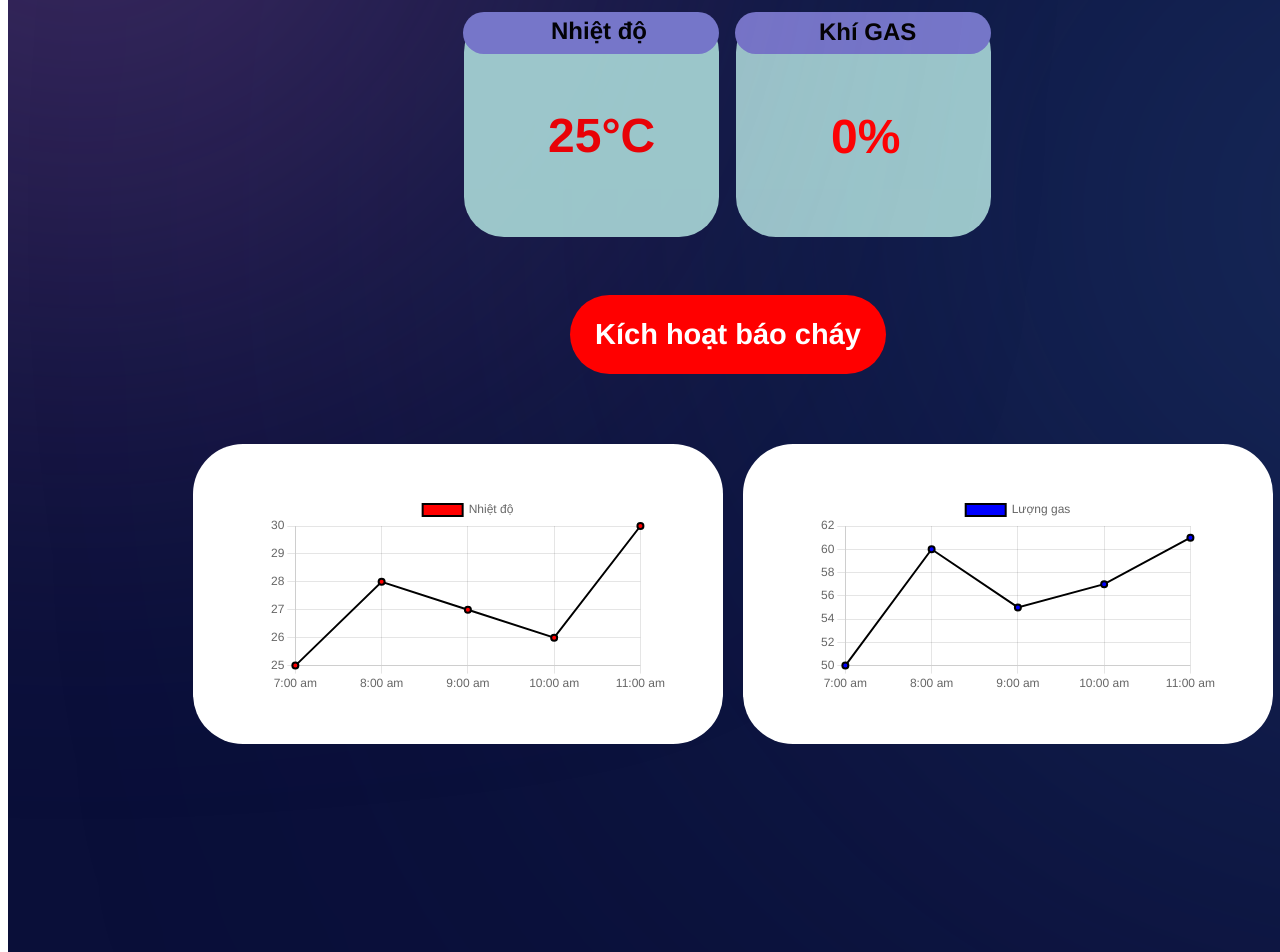
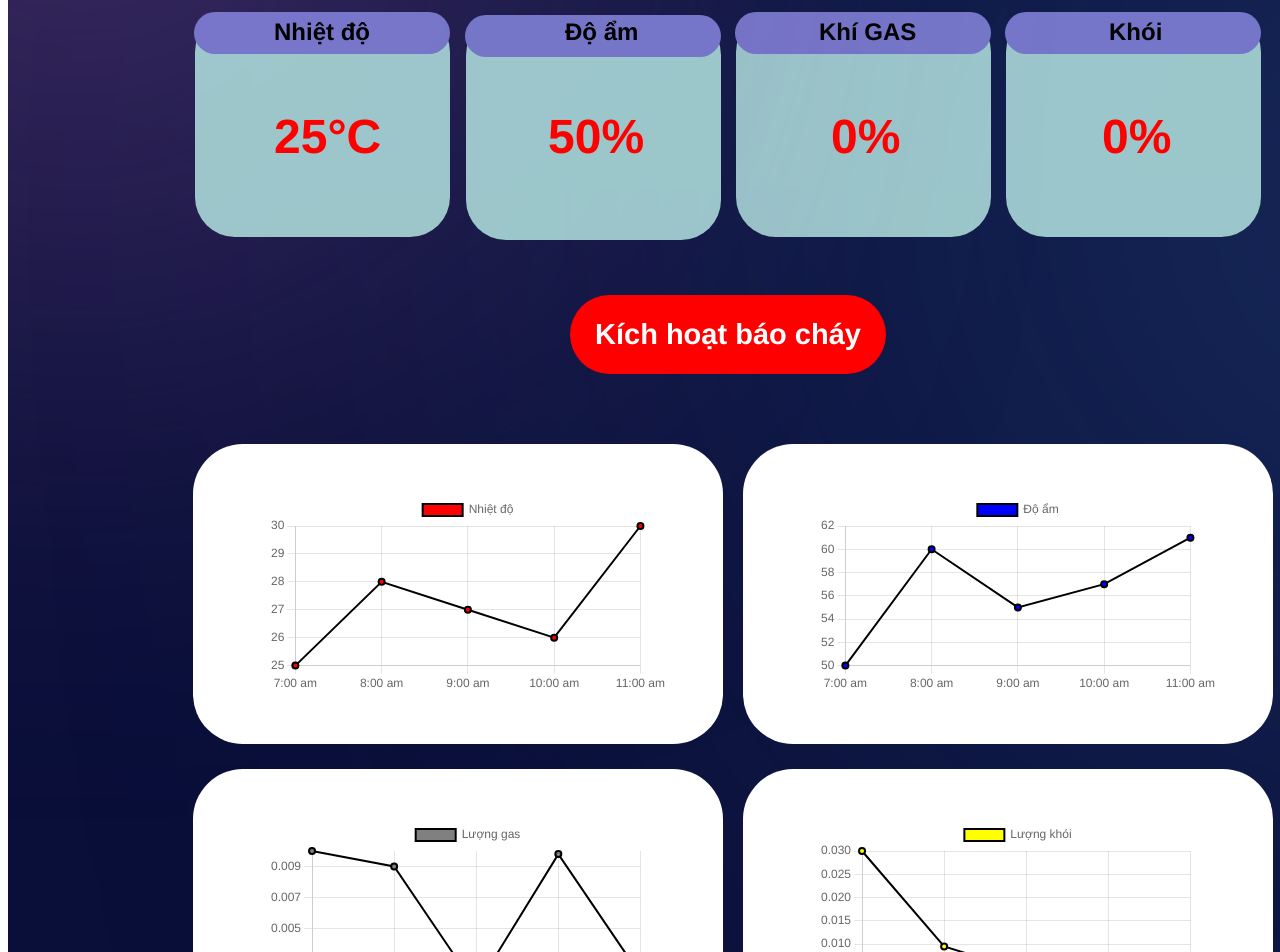
Before and after one commit to Noboroto/IOT-Fire-Alarm, a React (Create React App) app in the folder frontend/: page / in a window 1280 px wide. Shown: the part 320-1272 px from the top of the page. Built offline with nearby package versions, Linux system fonts and the light colour scheme.

Commit message:
Revert "delete humid"
This reverts commit 562cfca1c0abeee3c6b0c50a566fab59ec090ebd.

```diff
--- a/frontend/src/App.js
+++ b/frontend/src/App.js
@@ -111,7 +111,7 @@ const App = () => {
   const [humidData, setHumidData] = useState({
     labels: HumidData.map((data) => data.hour),
     datasets: [{
-      label: "Lượng gas",
+      label: "Độ ẩm",
       data: HumidData.map((data) => data.rate),
       backgroundColor: "blue",
       borderColor: "black",
@@ -162,11 +162,15 @@ const App = () => {
             </div>
             <div className="overlap-wrapper">
               <div className="overlap-group-2">
+                <div className="rectangle" />
+                <div className="rectangle-2" />
               </div>
             </div>
             <div className="text-wrapper">Khí GAS</div>
+            <div className="text-wrapper-2">Khói</div>
             <img className="img" alt="Object other" src="object-other-07.png" />
             <div className="gas">0%</div>
+            <div className="ashe">0%</div>
           </div>
           <div className="overlap-2">
             <div className="ellipse-2" />
@@ -184,11 +188,21 @@ const App = () => {
               <div className="overlap-group-2">
                 <div className="rectangle" />
                 <div className="rectangle-2" />
-                <div className="text-wrapper-9">Nhiệt độ</div>
-                <div className="temperature">25°C</div>
               </div>
             </div>
             <h1 className="h-1">HỆ THỐNG BÁO CHÁY</h1>
+            <div className="text-wrapper-9">Nhiệt độ</div>
+            <div className="temperature">25°C</div>
+          </div>
+          <div className="overlap-3">
+            <div className="div-wrapper">
+              <div className="overlap-group-2">
+                <div className="rectangle" />
+                <div className="rectangle-2" />
+              </div>
+            </div>
+            <div className="text-wrapper-11">Độ ẩm</div>
+            <div className="humidity">50%</div>
           </div>
           <div className="charts">
             <div className="temp-wrapper">
@@ -201,7 +215,21 @@ const App = () => {
             <div className="humid-wrapper">
               <div className="chart-humid">
                 <div className="chart-humid-ratio">
-                  <LineChartGas chartData={humidData} />
+                  <LineChartHumid chartData={humidData} />
+                </div>
+              </div>
+            </div>
+            <div className="gas-wrapper">
+              <div className="chart-gas">
+                <div className="chart-gas-ratio">
+                  <LineChartGas chartData={gasData} />
+                </div>
+              </div>
+            </div>
+            <div className="ashe-wrapper">
+              <div className="chart-ashe">
+                <div className="chart-ashe-ratio">
+                  <LineChartAshe chartData={asheData} />
                 </div>
               </div>
             </div>
--- a/frontend/src/style.css
+++ b/frontend/src/style.css
@@ -14,7 +14,7 @@
   .app .div {
     background-color: #0a0f39;
     border: 1px none;
-    height: 1700px;
+    height: 1900px;
     overflow: hidden;
     position: relative;
     width: 1440px;
@@ -269,7 +269,7 @@
   }
   .app .overlap-group-wrapper {
     height: 225px;
-    left: 670px;
+    left: 401px;
     opacity: 0.9;
     position: absolute;
     top: 468px;
@@ -281,12 +281,12 @@
     font-family: "Outfit", Helvetica;
     font-size: 24px;
     font-weight: 600;
-    left: 88px;
+    left: 481px;
     letter-spacing: 0;
     line-height: 27.5px;
     position: absolute;
     text-align: center;
-    top: 5px;
+    top: 474px;
     white-space: nowrap;
   }
 
@@ -308,12 +308,12 @@
     font-family: "Outfit", Helvetica;
     font-size: 48px;
     font-weight: 600;
-    left: 85px;
+    left: 481px;
     letter-spacing: 0;
     line-height: 27.5px;
     position: absolute;
     text-align: center;
-    top: 110px;
+    top: 579px;
     white-space: nowrap;
   }
 
@@ -400,7 +400,7 @@
     height: 212px;
     left: 188px;
     position: absolute;
-    top: 1300px;
+    top: 1600px;
     width: 1074px;
   }
 
```
